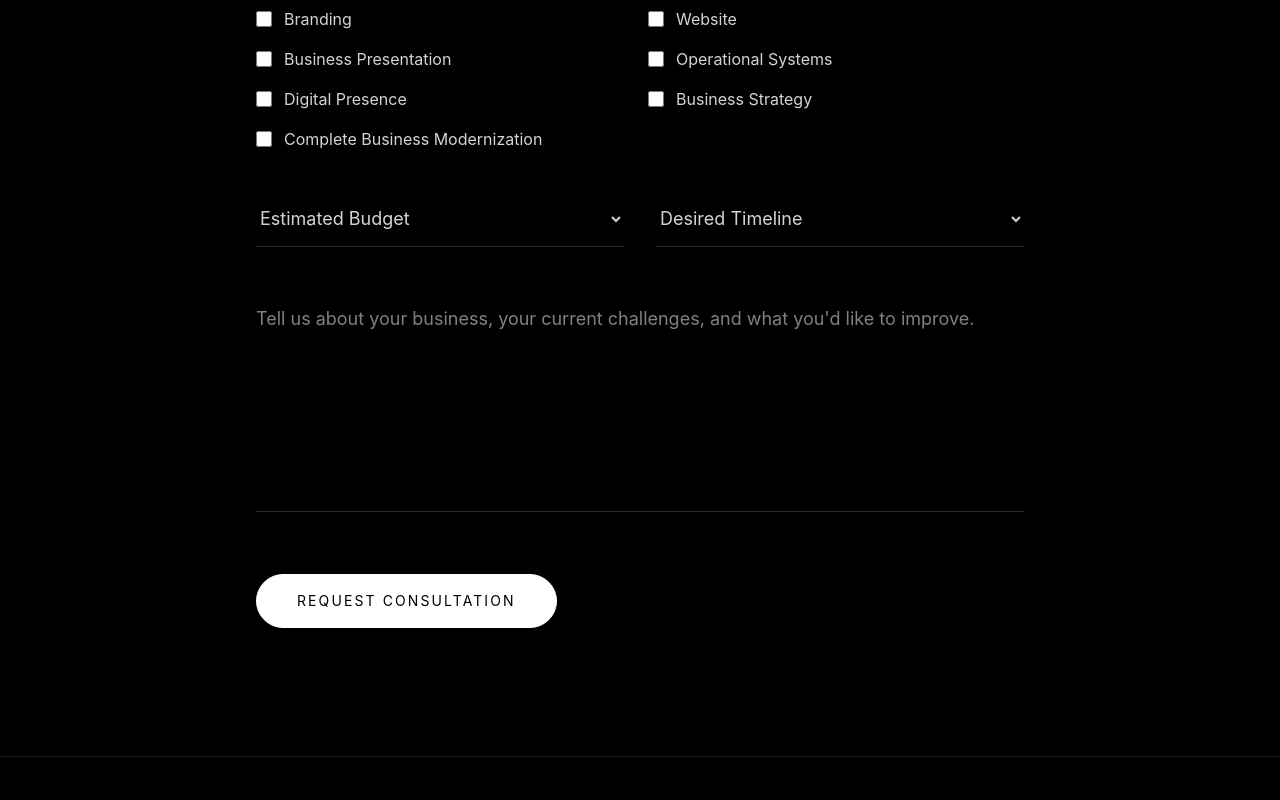
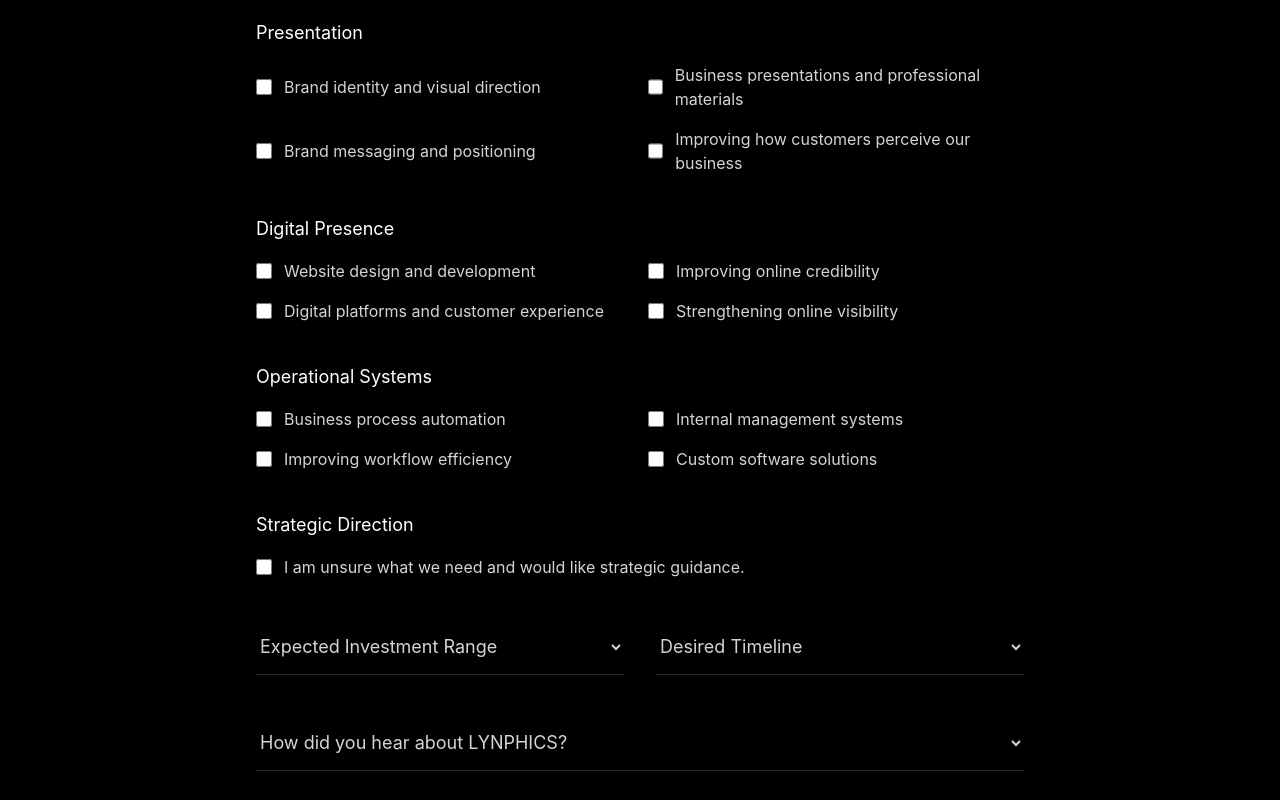
Before and after one commit to franklynfebs/lynphics, a React (Vite) app: page /consultation in a window 1280 px wide. Shown: the part 4180-4980 px from the top of the page. Built offline with nearby package versions, Linux system fonts and the light colour scheme.

Commit message:
consultaion and pillars of framework update

```diff
--- a/src/components/consultation/ConsultationForm.tsx
+++ b/src/components/consultation/ConsultationForm.tsx
@@ -58,8 +58,8 @@ export default function ConsultationForm() {
             <div className="grid gap-8 md:grid-cols-2">
 
               <select
+                defaultValue=""
                 className="border-b border-zinc-800 bg-black py-4 text-lg text-zinc-300 outline-none transition-colors focus:border-cyan-400"
-                defaultValue=""
               >
                 <option value="" disabled>
                   Industry
@@ -77,8 +77,8 @@ export default function ConsultationForm() {
               </select>
 
               <select
+                defaultValue=""
                 className="border-b border-zinc-800 bg-black py-4 text-lg text-zinc-300 outline-none transition-colors focus:border-cyan-400"
-                defaultValue=""
               >
                 <option value="" disabled>
                   Company Size
@@ -92,36 +92,106 @@ export default function ConsultationForm() {
 
             </div>
 
-            {/* Services */}
+            {/* Areas of Improvement */}
 
             <div>
 
-              <p className="mb-5 text-sm uppercase tracking-[0.2em] text-zinc-500">
-                Services Required
+              <p className="mb-8 text-sm uppercase tracking-[0.2em] text-zinc-500">
+                What area would you like LYNPHICS to help improve?
               </p>
+
+              <div className="space-y-10">
+
+                <div>
+                  <h3 className="mb-4 text-lg text-white">Presentation</h3>
 
                   <div className="grid gap-4 sm:grid-cols-2">
 
                     {[
-                  "Branding",
-                  "Website",
-                  "Business Presentation",
-                  "Operational Systems",
-                  "Digital Presence",
-                  "Business Strategy",
-                  "Complete Business Modernization",
-                ].map((service) => (
+                      "Brand identity and visual direction",
+                      "Business presentations and professional materials",
+                      "Brand messaging and positioning",
+                      "Improving how customers perceive our business",
+                    ].map((item) => (
                       <label
-                    key={service}
+                        key={item}
                         className="flex items-center gap-3 text-zinc-300"
                       >
                         <input
                           type="checkbox"
                           className="h-4 w-4 accent-cyan-400"
                         />
-                    {service}
+                        {item}
                       </label>
                     ))}
+
+                  </div>
+                </div>
+
+                <div>
+                  <h3 className="mb-4 text-lg text-white">Digital Presence</h3>
+
+                  <div className="grid gap-4 sm:grid-cols-2">
+
+                    {[
+                      "Website design and development",
+                      "Improving online credibility",
+                      "Digital platforms and customer experience",
+                      "Strengthening online visibility",
+                    ].map((item) => (
+                      <label
+                        key={item}
+                        className="flex items-center gap-3 text-zinc-300"
+                      >
+                        <input
+                          type="checkbox"
+                          className="h-4 w-4 accent-cyan-400"
+                        />
+                        {item}
+                      </label>
+                    ))}
+
+                  </div>
+                </div>
+
+                <div>
+                  <h3 className="mb-4 text-lg text-white">Operational Systems</h3>
+
+                  <div className="grid gap-4 sm:grid-cols-2">
+
+                    {[
+                      "Business process automation",
+                      "Internal management systems",
+                      "Improving workflow efficiency",
+                      "Custom software solutions",
+                    ].map((item) => (
+                      <label
+                        key={item}
+                        className="flex items-center gap-3 text-zinc-300"
+                      >
+                        <input
+                          type="checkbox"
+                          className="h-4 w-4 accent-cyan-400"
+                        />
+                        {item}
+                      </label>
+                    ))}
+
+                  </div>
+                </div>
+
+                <div>
+                  <h3 className="mb-4 text-lg text-white">Strategic Direction</h3>
+
+                  <label className="flex items-center gap-3 text-zinc-300">
+                    <input
+                      type="checkbox"
+                      className="h-4 w-4 accent-cyan-400"
+                    />
+                    I am unsure what we need and would like strategic guidance.
+                  </label>
+
+                </div>
 
               </div>
 
@@ -132,22 +202,23 @@ export default function ConsultationForm() {
             <div className="grid gap-8 md:grid-cols-2">
 
               <select
+                defaultValue=""
                 className="border-b border-zinc-800 bg-black py-4 text-lg text-zinc-300 outline-none transition-colors focus:border-cyan-400"
-                defaultValue=""
               >
                 <option value="" disabled>
-                  Estimated Budget
+                  Expected Investment Range
                 </option>
-                <option>Under $500</option>
-                <option>$500 – $1,000</option>
-                <option>$1,000 – $3,000</option>
-                <option>$3,000 – $10,000</option>
+                <option>Under Le3,000</option>
+                <option>Le3,000 – Le5,000</option>
+                <option>Le5,000 – Le8,000</option>
+                <option>Le12,000 – Le15,000</option>
+                <option>Le18,000 – Le24,000</option>
                 <option>Let's Discuss</option>
               </select>
 
               <select
+                defaultValue=""
                 className="border-b border-zinc-800 bg-black py-4 text-lg text-zinc-300 outline-none transition-colors focus:border-cyan-400"
-                defaultValue=""
               >
                 <option value="" disabled>
                   Desired Timeline
@@ -161,14 +232,36 @@ export default function ConsultationForm() {
 
             </div>
 
+            {/* Referral Source */}
+
+            <div>
+
+              <select
+                defaultValue=""
+                className="w-full border-b border-zinc-800 bg-black py-4 text-lg text-zinc-300 outline-none transition-colors focus:border-cyan-400"
+              >
+                <option value="" disabled>
+                  How did you hear about LYNPHICS?
+                </option>
+
+                <option>Google Search</option>
+                <option>Instagram</option>
+                <option>Facebook</option>
+                <option>Returning Client</option>
+                <option>Other</option>
+
+              </select>
+
+            </div>
+
             {/* Business Challenge */}
 
             <div>
 
               <textarea
                 rows={6}
-                placeholder="Tell us about your business, your current challenges, and what you'd like to improve."
-                className="w-full border-b border-zinc-800 bg-transparent py-4 text-lg leading-8 outline-none resize-none transition-colors focus:border-cyan-400"
+                placeholder="Describe your business, the challenges you're currently facing, and what success would look like after this project."
+                className="w-full resize-none border-b border-zinc-800 bg-transparent py-4 text-lg leading-8 outline-none transition-colors focus:border-cyan-400"
               />
 
             </div>
@@ -179,21 +272,7 @@ export default function ConsultationForm() {
 
               <button
                 type="submit"
-                className="
-                  rounded-full
-                  border
-                  border-white
-                  bg-white
-                  px-10
-                  py-4
-                  text-sm
-                  uppercase
-                  tracking-[0.15em]
-                  text-black
-                  transition-all
-                  duration-300
-                  hover:bg-zinc-200
-                "
+                className="rounded-full border border-white bg-white px-10 py-4 text-sm uppercase tracking-[0.15em] text-black transition-all duration-300 hover:bg-zinc-200"
               >
                 Request Consultation
               </button>
```
Lines whose indentation alone changed are shown as unchanged.
